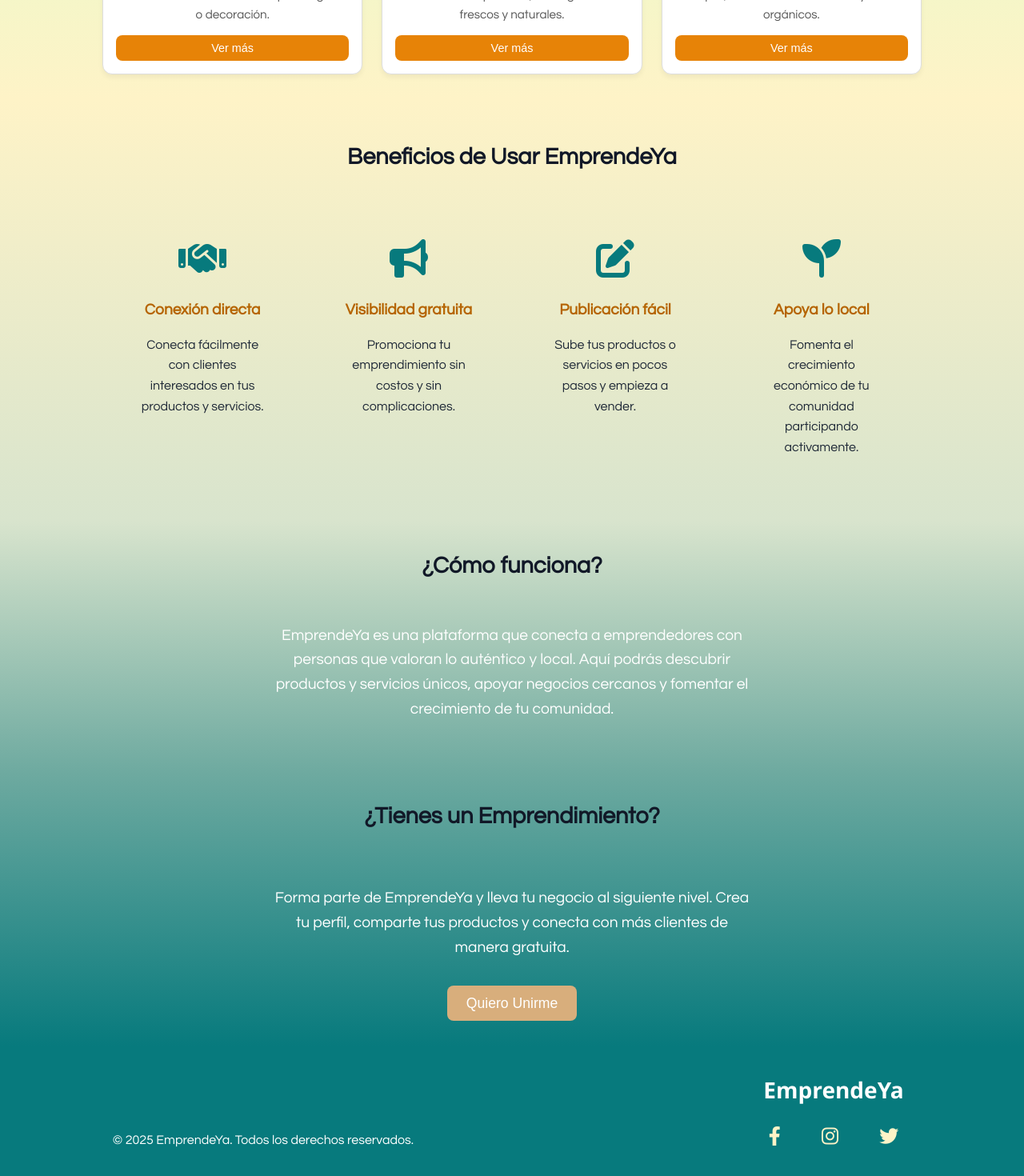
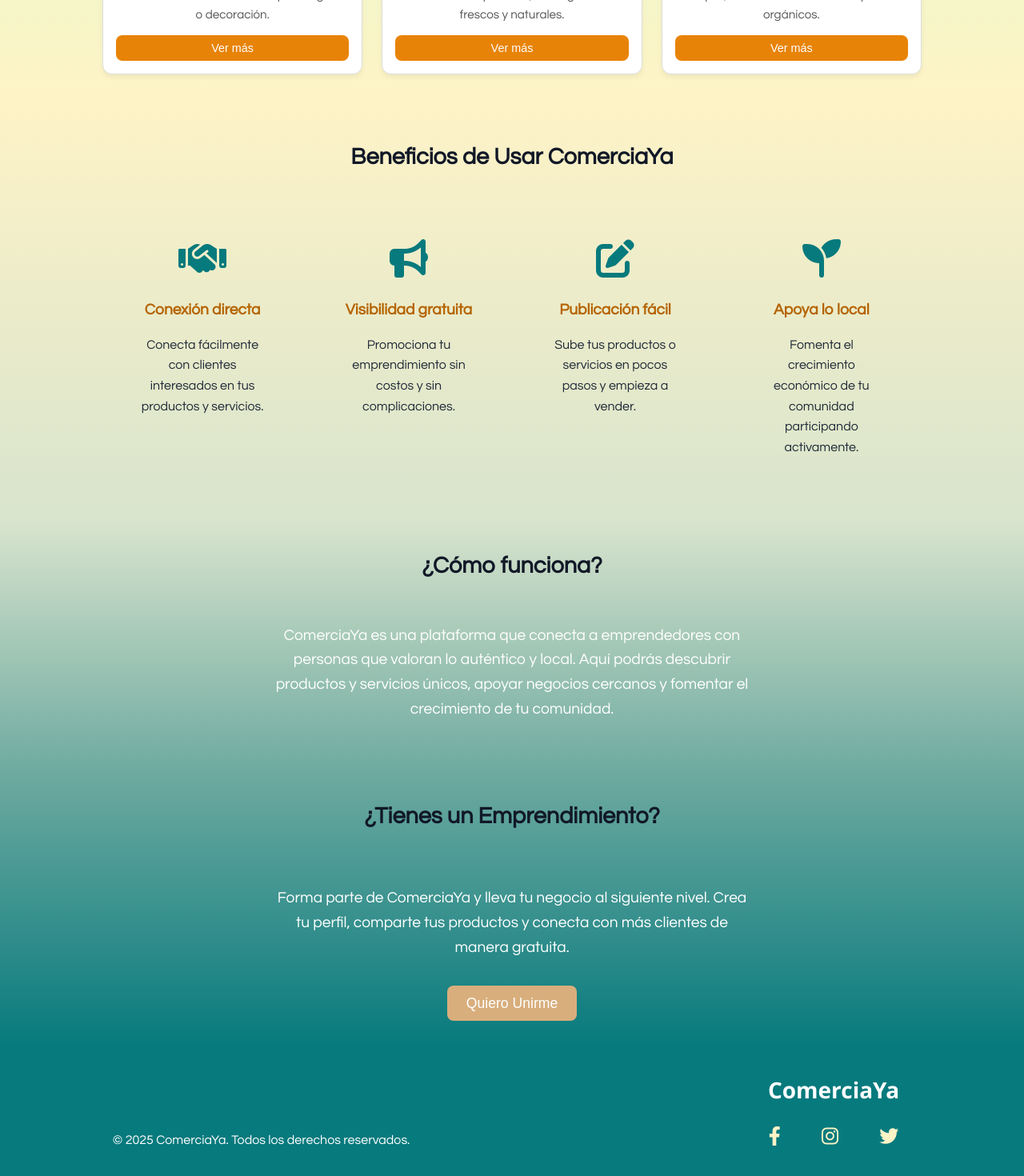
Before and after one commit to BruceGabr/ComerciaYa, a React (Vite) app: page / in a window 1280 px wide. Shown: the part 1270-2740 px from the top of the page at 80% size. Built offline with nearby package versions, Linux system fonts and the light colour scheme.

Commit message:
Modificacion de nombre

```diff
--- a/index.html
+++ b/index.html
@@ -6,7 +6,7 @@
     <link rel="stylesheet" href="https://cdnjs.cloudflare.com/ajax/libs/font-awesome/6.4.0/css/all.min.css" />
 
     <meta name="viewport" content="width=device-width, initial-scale=1.0" />
-    <title>EmprendeYa</title>
+    <title>ComerciaYa</title>
   </head>
   <body>
     <div id="root"></div>
--- a/package.json
+++ b/package.json
@@ -3,7 +3,7 @@
   "private": true,
   "version": "0.0.0",
   "type": "module",
-  "homepage": "https://brucegabr.github.io/EmprendeYa",
+  "homepage": "https://brucegabr.github.io/ComerciaYa",
   "scripts": {
     "dev": "vite",
     "build": "vite build",
--- a/src/components/Footer.jsx
+++ b/src/components/Footer.jsx
@@ -8,11 +8,11 @@ const Footer = () => {
         <footer className="footer">
             <div className="footer__container container">
                 <p className="footer__text">
-                    © {new Date().getFullYear()} EmprendeYa. Todos los derechos reservados.
+                    © {new Date().getFullYear()} ComerciaYa. Todos los derechos reservados.
                 </p>
                 <div className="footer__contact">
 
-                    <a className="header__logo">EmprendeYa</a>
+                    <a className="header__logo">ComerciaYa</a>
                     <div className="footer__social">
                         <a href="https://facebook.com" target="_blank" rel="noopener noreferrer" className="footer__social-link">
                             <i className="fab fa-facebook-f"></i>
--- a/src/components/Header.jsx
+++ b/src/components/Header.jsx
@@ -14,7 +14,7 @@ function Header() {
   return (
     <header className="header">
       <div className="container header__container">
-        <a className="header__logo">EmprendeYa</a>
+        <a className="header__logo">ComerciaYa</a>
 
         {/* Ícono de menú hamburguesa (solo en móvil) */}
         <button
--- a/src/pages/Home.jsx
+++ b/src/pages/Home.jsx
@@ -83,7 +83,7 @@ const Home = () => {
       <section className="home__benefits">
         <div className="container">
           <h3 className="home__section-title">
-            Beneficios de Usar EmprendeYa
+            Beneficios de Usar ComerciaYa
           </h3>
           <div className="home__benefit-cards">
             <div className="home__benefit-card">
@@ -126,7 +126,7 @@ const Home = () => {
         <div className="container home__about-content">
           <h3 className="home__section-title">¿Cómo funciona?</h3>
           <p className="home__about-text">
-            EmprendeYa es una plataforma que conecta a emprendedores con
+            ComerciaYa es una plataforma que conecta a emprendedores con
             personas que valoran lo auténtico y local. Aquí podrás descubrir
             productos y servicios únicos, apoyar negocios cercanos y fomentar el
             crecimiento de tu comunidad.
@@ -138,7 +138,7 @@ const Home = () => {
         <div className="container home__join-content">
           <h3 className="home__section-title">¿Tienes un Emprendimiento?</h3>
           <p className="home__join-text">
-            Forma parte de EmprendeYa y lleva tu negocio al siguiente nivel.
+            Forma parte de ComerciaYa y lleva tu negocio al siguiente nivel.
             Crea tu perfil, comparte tus productos y conecta con más clientes de
             manera gratuita.
           </p>
```
